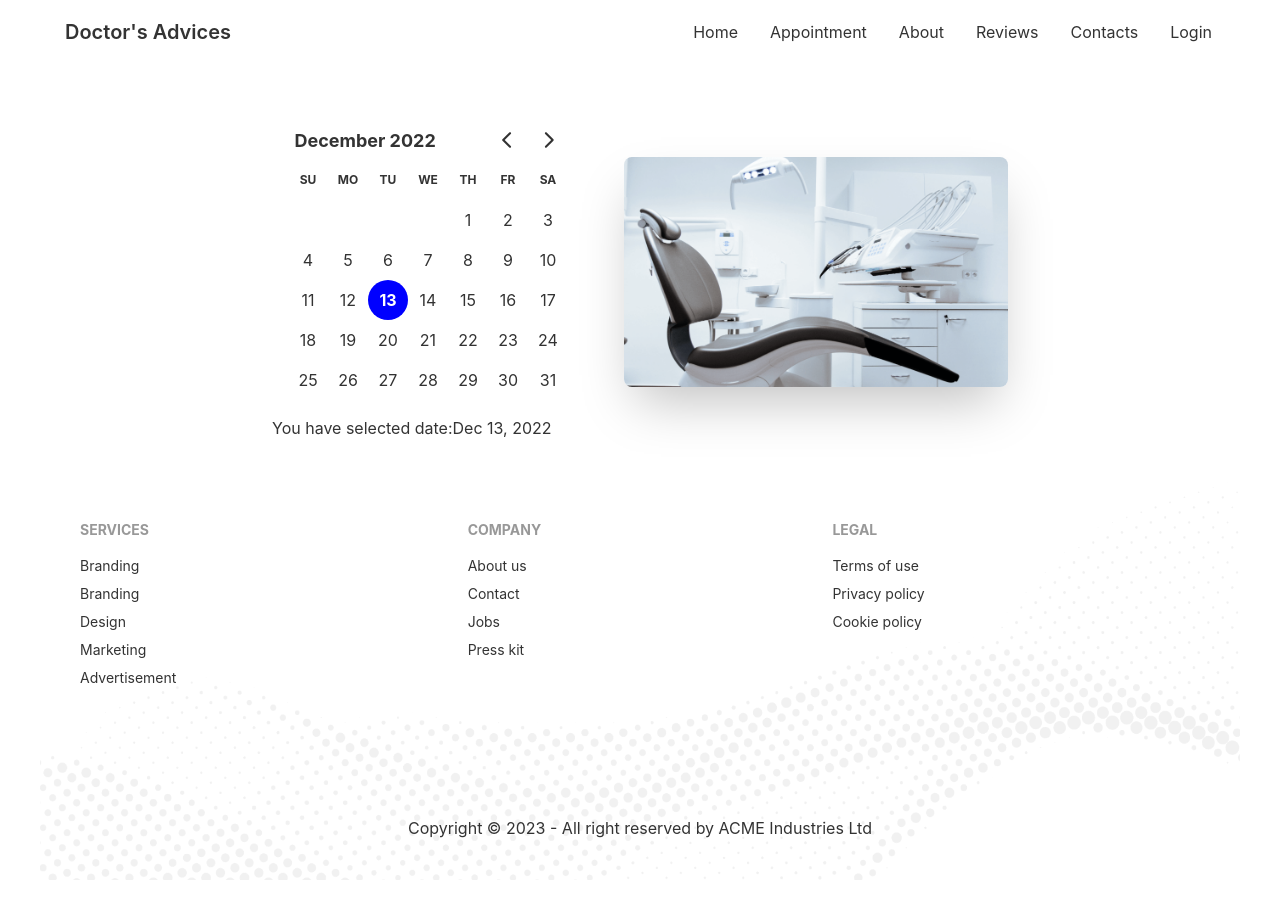
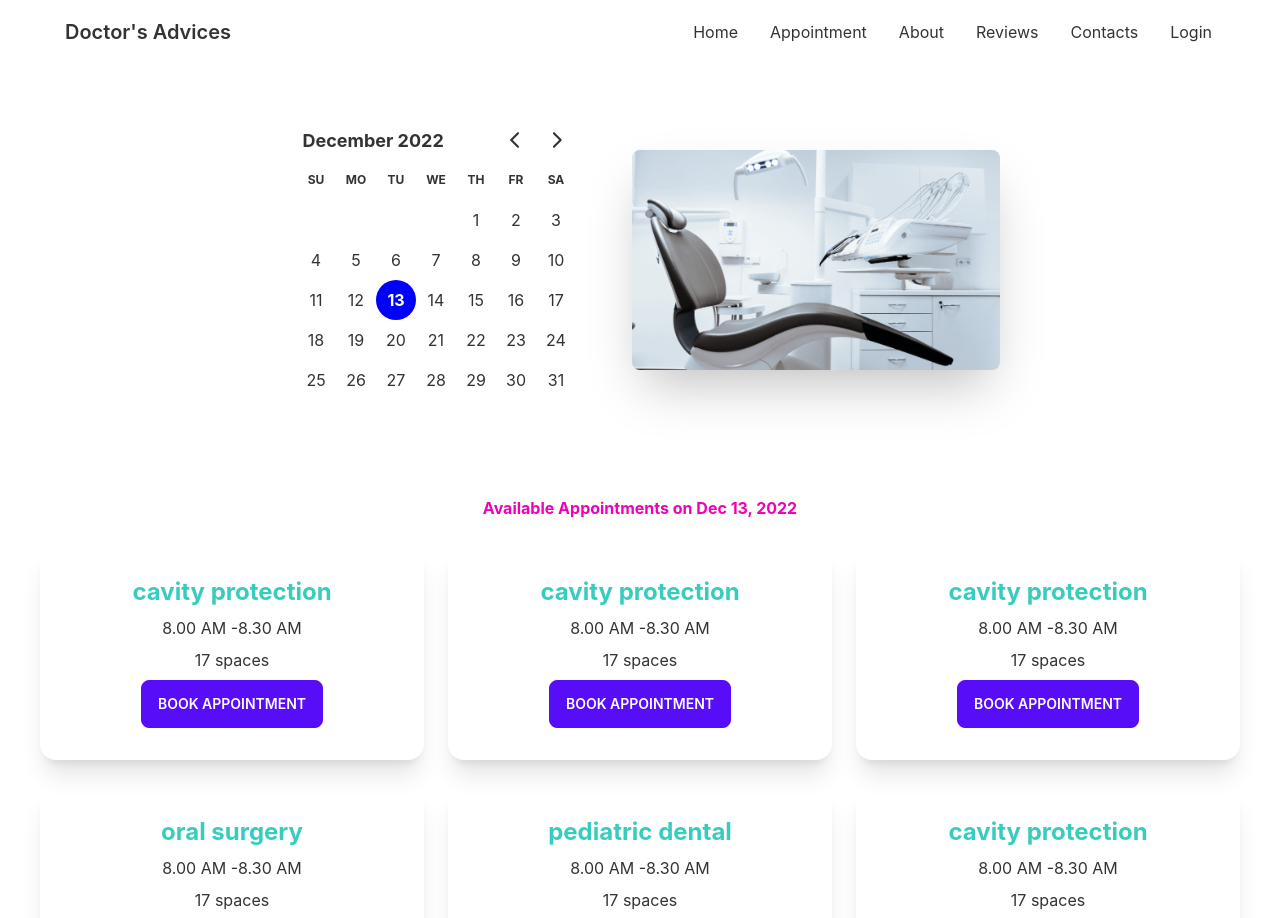
Before and after one commit to eqram1/doctors-advices-client-repo, a React (Create React App) app: page /appointment in a window 1280 px wide. Shown: the top 918 px of the page. Before the commit the page ends 880 px from the top, so only its background shows below. Built offline with nearby package versions, Linux system fonts and the light colour scheme.

Commit message:
added appointment opyions and slots with conditional rendering

```diff
--- /dev/null
+++ b/public/appointmentOptions.json
@@ -0,0 +1,170 @@
+[
+    {
+        "-id": 1,
+        "name": "cavity protection",
+        "slots": [
+            "8.00 AM -8.30 AM",
+            "8.30 AM -9.00 AM",
+            "9.00 AM -9.30 AM",
+            "9.30 AM -10.00 AM",
+            "10.00 AM -10.30 AM",
+            "10.30 AM -11.00 AM",
+            "11.00 AM -11.30 AM",
+            "11.30 AM -12.00 AM",
+            "12.00 AM -12.30 AM",
+            "12.30 AM -1.00 AM",
+            "1.00 AM -1.30 AM",
+            "1.30 AM -2.00 AM",
+            "2.30 AM -3.00 AM",
+            "3.00 AM -3.30 AM",
+            "3.30 AM -4.00 AM",
+            "4.00 AM -4.30 AM",
+            "4.30 AM -5.00 AM"
+        ]
+    },
+    {
+        "-id": 2,
+        "name": "cavity protection",
+        "slots": [
+            "8.00 AM -8.30 AM",
+            "8.30 AM -9.00 AM",
+            "9.00 AM -9.30 AM",
+            "9.30 AM -10.00 AM",
+            "10.00 AM -10.30 AM",
+            "10.30 AM -11.00 AM",
+            "11.00 AM -11.30 AM",
+            "11.30 AM -12.00 AM",
+            "12.00 AM -12.30 AM",
+            "12.30 AM -1.00 AM",
+            "1.00 AM -1.30 AM",
+            "1.30 AM -2.00 AM",
+            "2.30 AM -3.00 AM",
+            "3.00 AM -3.30 AM",
+            "3.30 AM -4.00 AM",
+            "4.00 AM -4.30 AM",
+            "4.30 AM -5.00 AM"
+        ]
+    },
+    {
+        "-id": 3,
+        "name": "cavity protection",
+        "slots": [
+            "8.00 AM -8.30 AM",
+            "8.30 AM -9.00 AM",
+            "9.00 AM -9.30 AM",
+            "9.30 AM -10.00 AM",
+            "10.00 AM -10.30 AM",
+            "10.30 AM -11.00 AM",
+            "11.00 AM -11.30 AM",
+            "11.30 AM -12.00 AM",
+            "12.00 AM -12.30 AM",
+            "12.30 AM -1.00 AM",
+            "1.00 AM -1.30 AM",
+            "1.30 AM -2.00 AM",
+            "2.30 AM -3.00 AM",
+            "3.00 AM -3.30 AM",
+            "3.30 AM -4.00 AM",
+            "4.00 AM -4.30 AM",
+            "4.30 AM -5.00 AM"
+        ]
+    },
+    {
+        "-id": 4,
+        "name": "oral surgery",
+        "slots": [
+            "8.00 AM -8.30 AM",
+            "8.30 AM -9.00 AM",
+            "9.00 AM -9.30 AM",
+            "9.30 AM -10.00 AM",
+            "10.00 AM -10.30 AM",
+            "10.30 AM -11.00 AM",
+            "11.00 AM -11.30 AM",
+            "11.30 AM -12.00 AM",
+            "12.00 AM -12.30 AM",
+            "12.30 AM -1.00 AM",
+            "1.00 AM -1.30 AM",
+            "1.30 AM -2.00 AM",
+            "2.30 AM -3.00 AM",
+            "3.00 AM -3.30 AM",
+            "3.30 AM -4.00 AM",
+            "4.00 AM -4.30 AM",
+            "4.30 AM -5.00 AM"
+        ]
+    },
+    {
+        "-id": 5,
+        "name": "pediatric dental",
+        "slots": [
+            "8.00 AM -8.30 AM",
+            "8.30 AM -9.00 AM",
+            "9.00 AM -9.30 AM",
+            "9.30 AM -10.00 AM",
+            "10.00 AM -10.30 AM",
+            "10.30 AM -11.00 AM",
+            "11.00 AM -11.30 AM",
+            "11.30 AM -12.00 AM",
+            "12.00 AM -12.30 AM",
+            "12.30 AM -1.00 AM",
+            "1.00 AM -1.30 AM",
+            "1.30 AM -2.00 AM",
+            "2.30 AM -3.00 AM",
+            "3.00 AM -3.30 AM",
+            "3.30 AM -4.00 AM",
+            "4.00 AM -4.30 AM",
+            "4.30 AM -5.00 AM"
+        ]
+    },
+    {
+        "-id": 6,
+        "name": "cavity protection",
+        "slots": [
+            "8.00 AM -8.30 AM",
+            "8.30 AM -9.00 AM",
+            "9.00 AM -9.30 AM",
+            "9.30 AM -10.00 AM",
+            "10.00 AM -10.30 AM",
+            "10.30 AM -11.00 AM",
+            "11.00 AM -11.30 AM",
+            "11.30 AM -12.00 AM",
+            "12.00 AM -12.30 AM",
+            "12.30 AM -1.00 AM",
+            "1.00 AM -1.30 AM",
+            "1.30 AM -2.00 AM",
+            "2.30 AM -3.00 AM",
+            "3.00 AM -3.30 AM",
+            "3.30 AM -4.00 AM",
+            "4.00 AM -4.30 AM",
+            "4.30 AM -5.00 AM"
+        ]
+    },
+    {
+        "-id": 7,
+        "name": "cosmetic dentistry",
+        "slots": [
+            "8.00 AM -8.30 AM",
+            "8.30 AM -9.00 AM",
+            "9.00 AM -9.30 AM",
+            "9.30 AM -10.00 AM",
+            "10.00 AM -10.30 AM",
+            "10.30 AM -11.00 AM",
+            "11.00 AM -11.30 AM",
+            "11.30 AM -12.00 AM",
+            "12.00 AM -12.30 AM",
+            "12.30 AM -1.00 AM",
+            "1.00 AM -1.30 AM",
+            "1.30 AM -2.00 AM",
+            "2.30 AM -3.00 AM",
+            "3.00 AM -3.30 AM",
+            "3.30 AM -4.00 AM",
+            "4.00 AM -4.30 AM",
+            "4.30 AM -5.00 AM"
+        ]
+    },
+    {
+        "-id": 8,
+        "name": "Teeth cleaning",
+        "slots": [
+            "8.00 AM -8.30 AM"
+        ]
+    }
+]
--- a/src/Pages/Appointment/Appointment/Appointment.js
+++ b/src/Pages/Appointment/Appointment/Appointment.js
@@ -1,10 +1,18 @@
-import React from 'react';
+import React, { useState } from 'react';
 import AppointmentBanner from '../AppointmentBanner/AppointmentBanner';
+import AvailableAppointments from '../AvailableAppointments/AvailableAppointments';
 
 const Appointment = () => {
+    const [selectedDate, setSelectedDate] = useState(new Date());
     return (
         <div>
-            <AppointmentBanner></AppointmentBanner>
+            <AppointmentBanner
+                selectedDate={selectedDate}
+                setSelectedDate={setSelectedDate}
+            ></AppointmentBanner>
+            <AvailableAppointments
+                selectedDate={selectedDate}
+            ></AvailableAppointments>
         </div>
     );
 };
--- a/src/Pages/Appointment/AppointmentBanner/AppointmentBanner.js
+++ b/src/Pages/Appointment/AppointmentBanner/AppointmentBanner.js
@@ -3,20 +3,19 @@ import chair from '../../../assets/images/chair.png';
 import { DayPicker } from 'react-day-picker';
 import { format } from 'date-fns';
 
-const AppointmentBanner = () => {
-    const [selectedDate, setSelectedDate] = useState(new Date());
+const AppointmentBanner = ({ selectedDate, setSelectedDate }) => {
+
     return (
         <header className='my-6'>
             <div className="hero">
                 <div className="hero-content flex-col lg:flex-row-reverse">
-                    <img src={chair} alt='dentist chair' className="max-w-sm rounded-lg shadow-2xl" />
+                    <img src={chair} alt='dentist chair' className="max-w-sm lg:w-1/2 rounded-lg shadow-2xl" />
                     <div className='mr-6'>
                         <DayPicker
                             mode="single"
                             selected={selectedDate}
                             onSelect={setSelectedDate}
                         />
-                        <p>You have selected date:{format(selectedDate, 'PP')}</p>
                     </div>
                 </div>
             </div>
--- /dev/null
+++ b/src/Pages/Appointment/AvailableAppointments/AppointmentOption.js
@@ -0,0 +1,19 @@
+import React from 'react';
+
+const AppointmentOption = ({ appointmentOption }) => {
+    const { name, slots } = appointmentOption;
+    return (
+        <div className="card shadow-xl">
+            <div className="card-body text-center">
+                <h2 className="text-2xl font-bold text-accent text-center">{name}</h2>
+                <p>{slots.length > 0 ? slots[0] : 'Try Another Day'}</p>
+                <p>{slots.length} {slots.length > 1 ? 'spaces' : 'space'}</p>
+                <div className="card-actions justify-center">
+                    <button className="btn btn-primary text-white">Book Appointment</button>
+                </div>
+            </div>
+        </div>
+    );
+};
+
+export default AppointmentOption;
--- /dev/null
+++ b/src/Pages/Appointment/AvailableAppointments/AvailableAppointments.js
@@ -0,0 +1,27 @@
+import { format } from 'date-fns';
+import React, { useEffect, useState } from 'react';
+import AppointmentOption from './AppointmentOption';
+
+const AvailableAppointments = ({ selectedDate }) => {
+    const [appointmentOptions, setAppointmentOptions] = useState([])
+    useEffect(() => {
+        fetch('appointmentOptions.json')
+            .then(res => res.json())
+            .then(data => setAppointmentOptions(data))
+    }, [])
+    return (
+        <section className='my-16'>
+            <p className='text-center text-secondary font-bold'>Available Appointments on {format(selectedDate, 'PP')}</p>
+            <div className='grid gap-6 grid-cols-1 md:grid-cols-2 lg:grid-cols-3 mt-6'>
+                {
+                    appointmentOptions.map(option => <AppointmentOption
+                        key={option._id}
+                        appointmentOption={option}
+                    ></AppointmentOption>)
+                }
+            </div>
+        </section>
+    );
+};
+
+export default AvailableAppointments;
```
